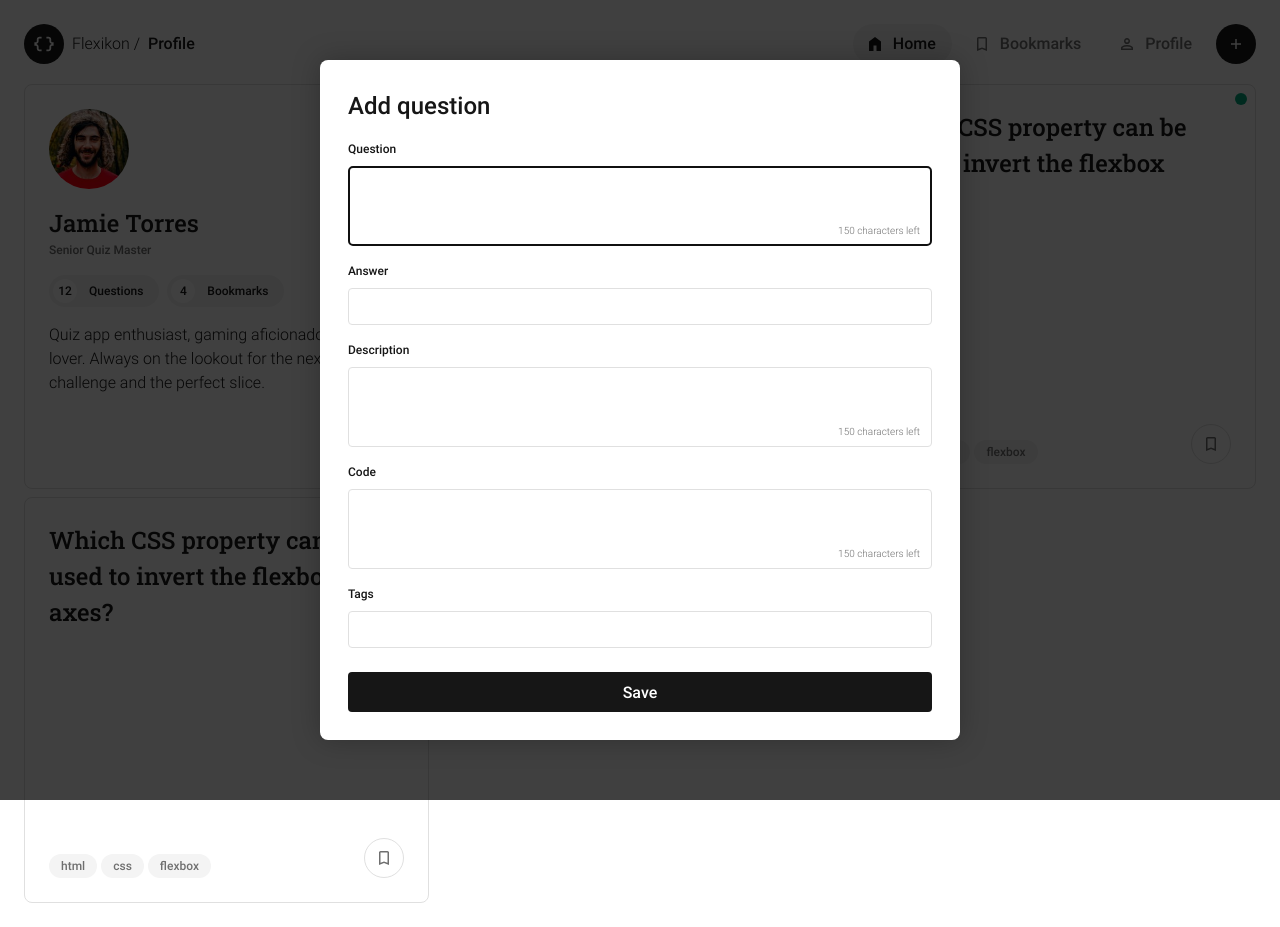
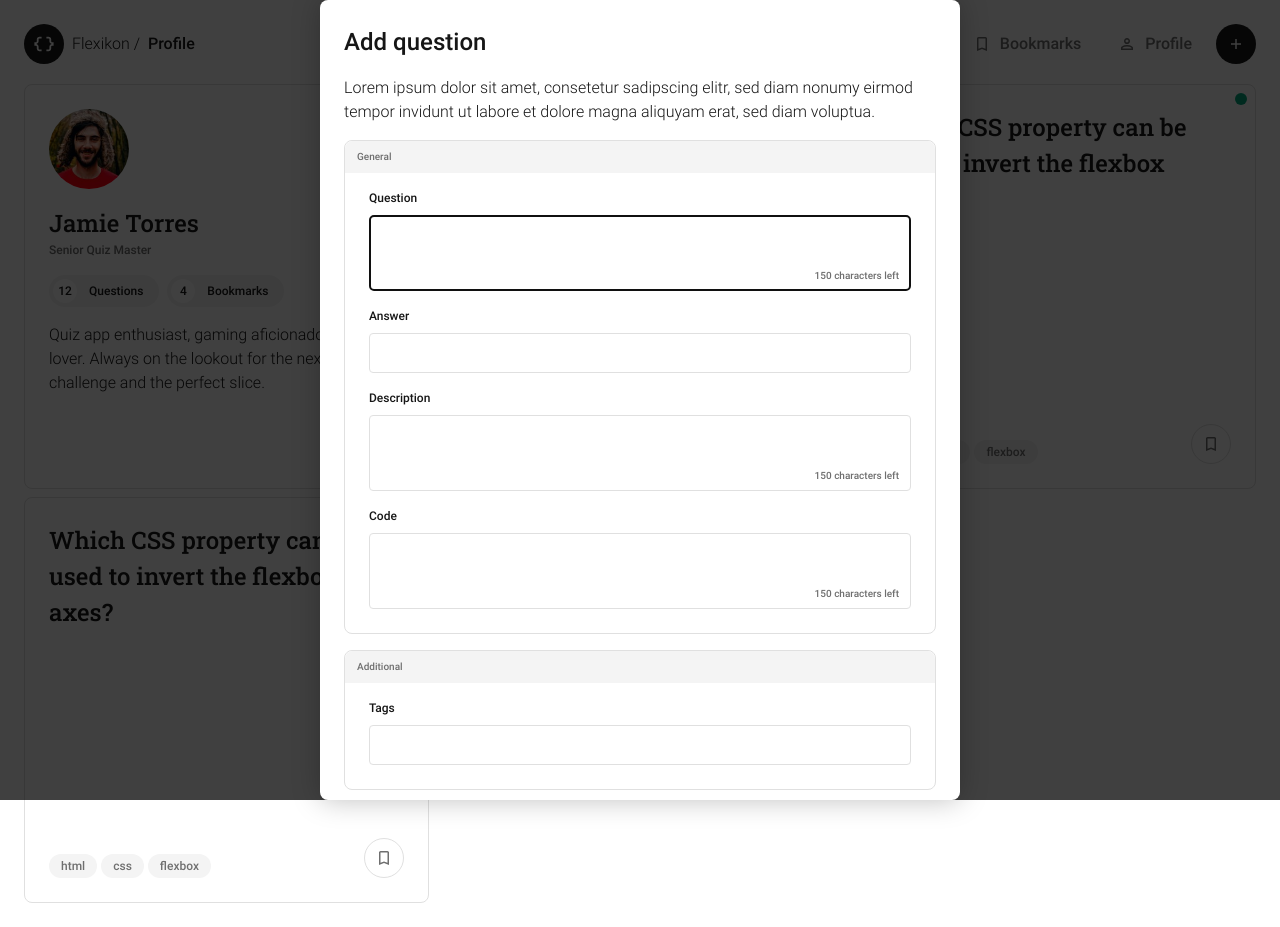
Before and after one commit to benjaminpfleghaar/flexikon, a website: page index.html in a window 1280 px wide. Both pictures are taken after a click on the button "Add question". Drawn offline with Linux system fonts and the light colour scheme.

Commit message:
style form

```diff
--- a/assets/scripts/scripts.js
+++ b/assets/scripts/scripts.js
@@ -33,12 +33,14 @@ cards.forEach((card) => {
 	});
 });
 
-// Get dialog and button
+// Get dialog, button and body
 const dialog = document.querySelector('[data-js="dialog"]');
 const addButton = document.querySelector('[data-js="add-button"]');
+const body = document.querySelector("body");
 
 // Open dialog
 addButton.addEventListener("click", () => {
+	body.style.overflow = "hidden";
 	dialog.showModal();
 });
 
@@ -48,3 +50,8 @@ dialog.addEventListener("click", (event) => {
 		dialog.close();
 	}
 });
+
+// Listen to dialog state
+dialog.addEventListener("close", () => {
+	body.removeAttribute("style");
+});
--- a/assets/styles/components/dialog.css
+++ b/assets/styles/components/dialog.css
@@ -1,8 +1,8 @@
 .dialog {
 	border: 0;
-	margin: auto;
 	width: 100%;
 	height: 100%;
+	margin: auto;
 	max-width: 100%;
 	max-height: 100%;
 	color: var(--color-primary);
@@ -11,27 +11,45 @@
 	/* backdrop-filter: blur(2px); */
 	background: rgba(0, 0, 0, 0.75);
 }
+.dialog__section {
+	gap: 16px;
+	padding: 24px;
+	display: flex;
+	flex-direction: column;
+}
+.dialog__title {
+	font-weight: 500;
+	font-size: var(--font-size-l);
+	font-family: var(--font-medium), sans-serif;
+}
 .dialog__form {
-	gap: 24px;
-	padding: 28px;
+	gap: 16px;
 	display: flex;
 	flex-direction: column;
 }
 .dialog__fieldset {
 	gap: 16px;
-	border: 0;
 	display: flex;
+	border-radius: 8px;
+	padding-bottom: 24px;
 	flex-direction: column;
+	border: 1px solid var(--color-border);
 }
 .dialog__legend {
+	height: 32px;
+	float: left;
 	font-weight: 500;
-	margin-bottom: 16px;
-	font-size: var(--font-size-l);
-	font-family: var(--font-medium), sans-serif;
+	padding: 8px 12px;
+	border-radius: 8px 8px 0 0;
+	font-size: var(--font-size-xs);
+	font-family: var(--font-medium);
+	color: var(--color-secondary-bright);
+	background-color: var(--color-background-bright);
 }
-.dialog__label-input {
+.dialog__label-group {
 	gap: 8px;
 	display: flex;
+	margin: 0 24px;
 	position: relative;
 	flex-direction: column;
 }
@@ -43,15 +61,16 @@
 .dialog__textarea {
 	padding: 8px;
 	resize: none;
+	height: 76px;
 	font-weight: 300;
-	min-height: 80px;
 	border-radius: 4px;
 	font-size: var(--font-size-m);
 	border: 1px solid var(--color-border);
 	font-family: var(--font-light), sans-serif;
 }
 .dialog__input {
-	padding: 8px;
+	height: 40px;
+	padding: 0 8px;
 	font-weight: 300;
 	border-radius: 4px;
 	font-size: var(--font-size-m);
@@ -66,7 +85,7 @@
 	align-self: flex-end;
 	font-size: var(--font-size-xs);
 	color: var(--color-secondary-bright);
-	font-family: var(--font-light), sans-serif;
+	font-family: var(--font-medium), sans-serif;
 }
 .dialog__form-submit-button {
 	height: 40px;
@@ -74,7 +93,7 @@
 	cursor: pointer;
 	padding: 0 16px;
 	font-weight: 500;
-	border-radius: 4px;
+	border-radius: 8px;
 	color: var(--color-white);
 	font-size: var(--font-size-m);
 	transition: transform ease 0.2s;
@@ -101,5 +120,3 @@
 		max-width: 50vw;
 	}
 }
-@media (min-width: 1536px) {
-}
--- a/index.html
+++ b/index.html
@@ -206,10 +206,16 @@
 			</nav>
 		</footer>
 		<dialog class="dialog" data-js="dialog">
-			<form class="dialog__form" data-js="form">
-				<fieldset class="dialog__fieldset">
-					<legend class="dialog__legend">Add question</legend>
-					<span class="dialog__label-input">
+			<section class="dialog__section">
+				<h2 class="dialog__title" id="title">Add question</h2>
+				<p id="description">
+					Lorem ipsum dolor sit amet, consetetur sadipscing elitr, sed diam nonumy eirmod tempor invidunt ut
+					labore et dolore magna aliquyam erat, sed diam voluptua.
+				</p>
+				<form class="dialog__form" aria-labelledby="title" data-js="form">
+					<fieldset class="dialog__fieldset" aria-describedby="description">
+						<legend class="dialog__legend">General</legend>
+						<span class="dialog__label-group">
 							<label class="dialog__label" for="question">Question</label>
 							<textarea
 								id="question"
@@ -219,11 +225,11 @@
 								required></textarea>
 							<small class="dialog__character-count" aria-live="polite">150 characters left</small></span
 						>
-					<span class="dialog__label-input">
+						<span class="dialog__label-group">
 							<label class="dialog__label" for="answer">Answer</label>
 							<input id="answer" type="text" class="dialog__input" name="answer" required
 						/></span>
-					<span class="dialog__label-input">
+						<span class="dialog__label-group">
 							<label class="dialog__label" for="description">Description</label>
 							<textarea
 								id="description"
@@ -233,13 +239,21 @@
 								required></textarea>
 							<small class="dialog__character-count" aria-live="polite">150 characters left</small></span
 						>
-					<span class="dialog__label-input">
+						<span class="dialog__label-group">
 							<label class="dialog__label" for="code">Code</label>
-						<textarea id="code" class="dialog__textarea" name="code" maxlength="150" required></textarea>
+							<textarea
+								id="code"
+								class="dialog__textarea"
+								name="code"
+								maxlength="150"
+								required></textarea>
 							<small class="dialog__character-count" aria-live="polite">150 characters left</small></span
 						>
-					<span class="dialog__label-input">
-						<label class="dialog__label" for="tags">Tags</label>
+					</fieldset>
+					<fieldset class="dialog__fieldset" aria-describedby="description">
+						<legend class="dialog__legend">Additional</legend>
+						<span class="dialog__label-group">
+							<label class="dialog__label" for="tasg">Tags</label>
 							<input id="tags" type="text" class="dialog__input" name="tags" required
 						/></span>
 					</fieldset>
@@ -252,6 +266,7 @@
 						Save
 					</button>
 				</form>
+			</section>
 		</dialog>
 	</body>
 </html>
```
Lines whose indentation alone changed are shown as unchanged.
